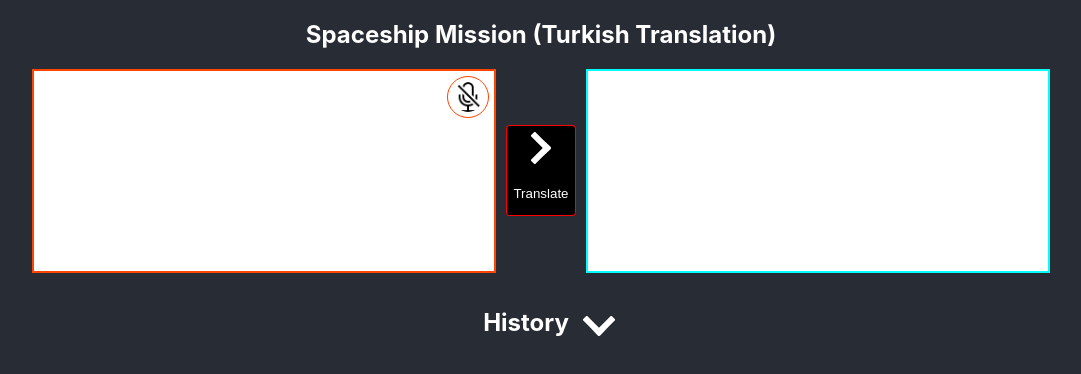
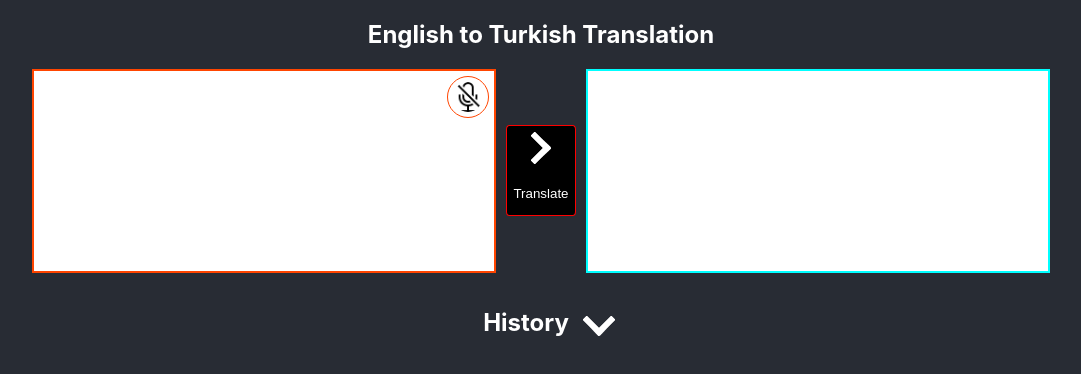
Before and after one commit to bilalozlu/English_to_Turkish_Translator, a React (Create React App) app: page / in a window 1280 px wide. Shown: the top 374 px of the page, without its empty margins (99-1180 px from the left). Built offline with nearby package versions, Linux system fonts and the light colour scheme; the HTML template or start-up script is replaced by a standard one.

Commit message:
updated title

```diff
--- a/src/App.js
+++ b/src/App.js
@@ -57,7 +57,7 @@ function App() {
   return (
     <div className='App'>
       <div className='title'>
-        <h2>Spaceship Mission (Turkish Translation)</h2>
+        <h2>English to Turkish Translation</h2>
       </div>
       <div className="body">
         <InputBox enterInputText={handleInputText} />
```
